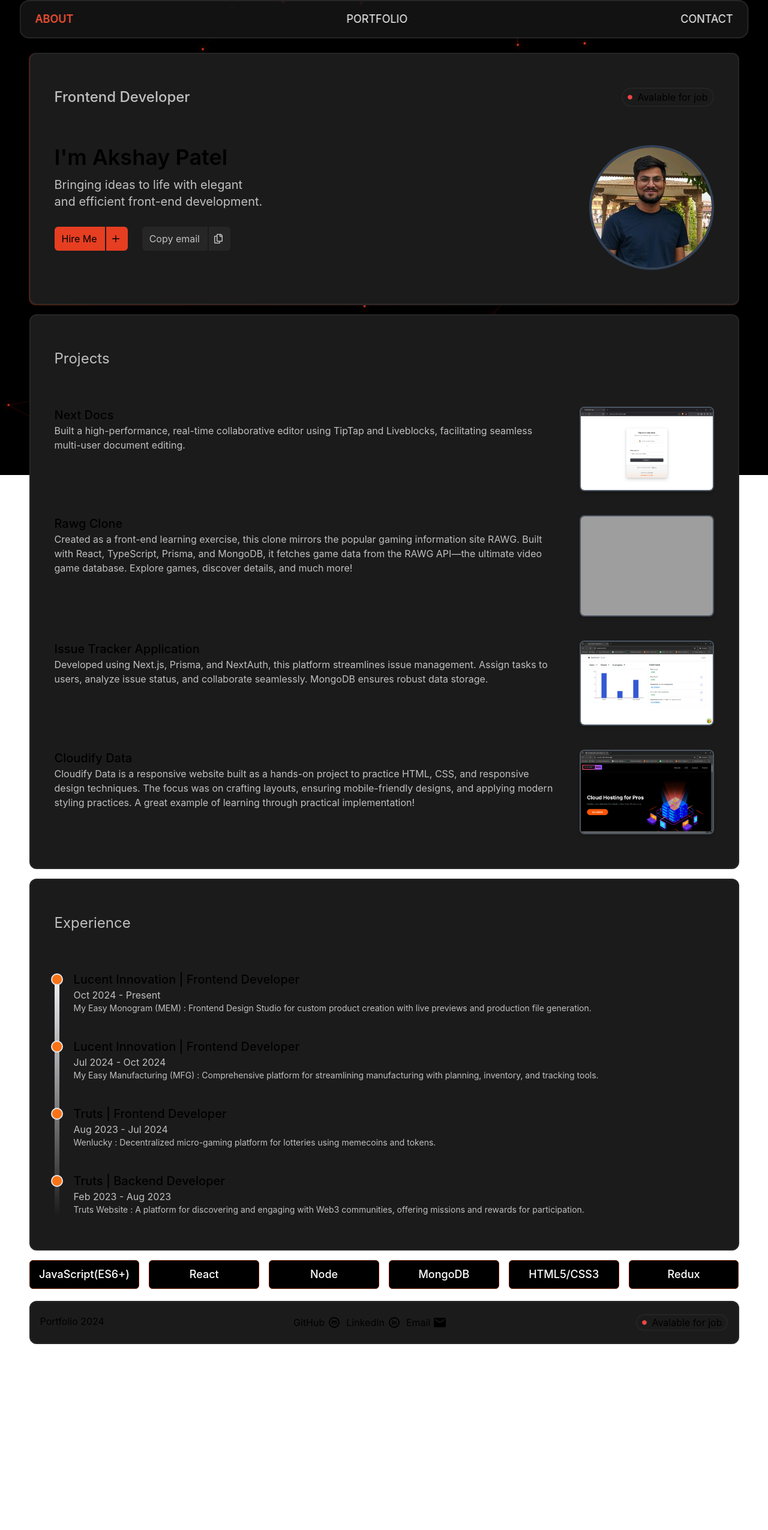
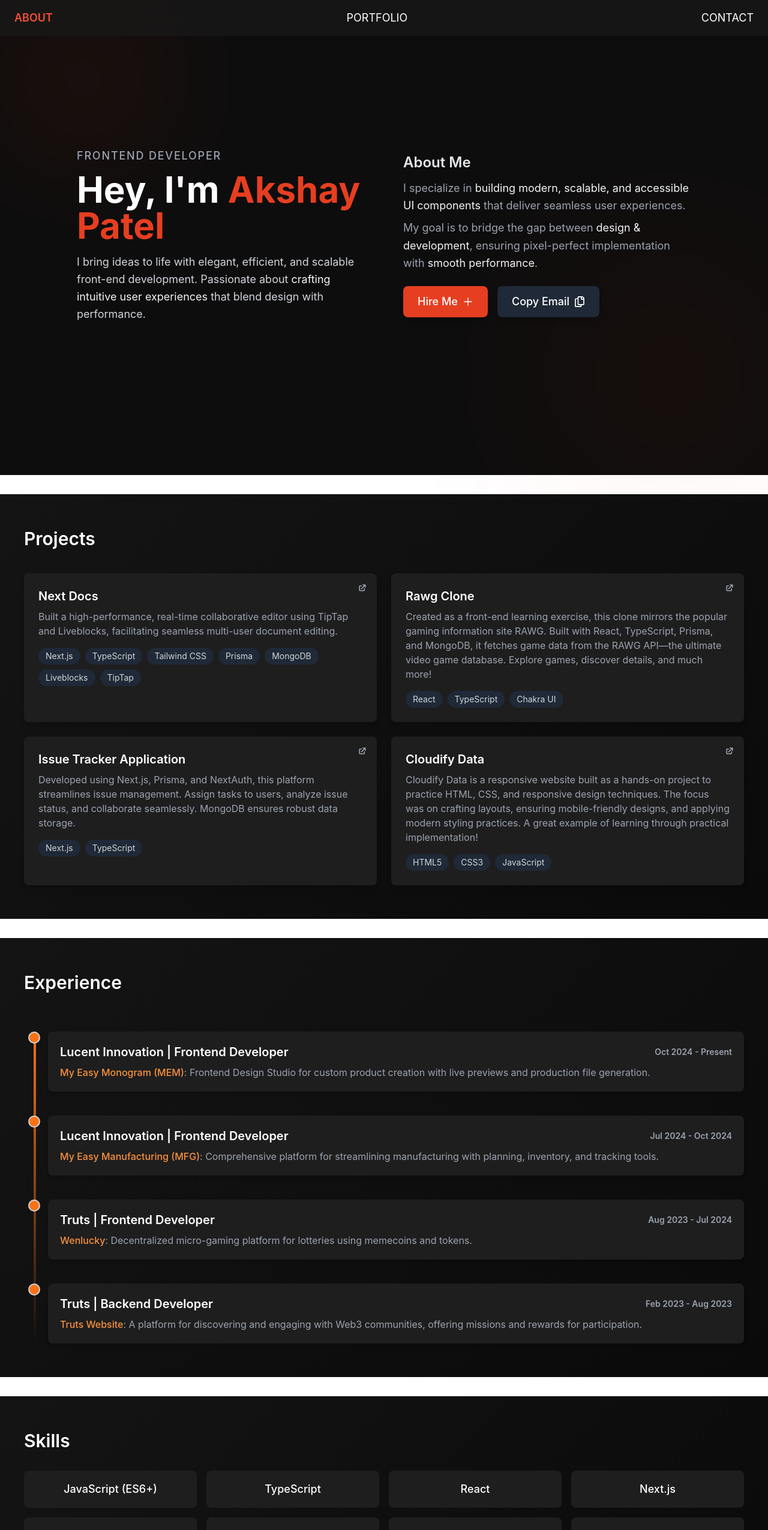
Before and after one commit to AKSHAY13PATEL/portfolio-akshay, a React (Vite) app: page / in a window 1280 px wide. Shown: the part 8-2559 px from the top of the page at 60% size. Before the commit the page ends 2257 px from the top, so only its background shows below. Built offline with nearby package versions, Linux system fonts and the light colour scheme; grey boxes are pictures that could not be loaded.

Commit message:
V2 - UI improvement. UI udpated across all the section.

```diff
--- a/src/components/ExperienceSection.tsx
+++ b/src/components/ExperienceSection.tsx
@@ -1,32 +1,54 @@
 import experiences from "../data/experience_data.json";
+import { motion } from "framer-motion";
 
 const ExperienceSection = () => {
   return (
     <div className="flex flex-col gap-16">
+      {/* Section Title */}
       <div className="flex items-center justify-start gap-2">
-        <span className="text-2xl text-secondary">Experience</span>
+        <span className="text-3xl font-semibold text-white">Experience</span>
       </div>
-      <div className="flex gap-6">
-        <div className="mt-2 h-auto w-2 bg-gradient-to-b from-gray-100 to-transparent"></div>
-        <div className="flex flex-col gap-10">
-          {experiences.map((experience, index) => {
-            return (
-              <div key={index} className="relative flex justify-between gap-10">
-                <div className="absolute left-[-38px] mt-1 h-5 w-5 rounded-full border-2 border-gray-200 bg-orange-500"></div>
-                <div>
-                  <div className="text-xl font-medium">
+
+      {/* Timeline Layout */}
+      <div className="relative flex gap-8">
+        {/* Timeline Line */}
+        <div className="absolute left-4 top-0 h-full w-1 bg-gradient-to-b from-orange-500 to-transparent"></div>
+
+        <div className="ml-10 flex w-full flex-col gap-10">
+          {experiences.map((experience, index) => (
+            <motion.div
+              key={index}
+              initial={{ opacity: 0, x: -20 }}
+              whileInView={{ opacity: 1, x: 0 }}
+              transition={{ duration: 0.5, delay: index * 0.2 }}
+              viewport={{ once: true }}
+              className="group relative cursor-pointer"
+            >
+              {/* Timeline Dot */}
+              <div className="absolute -left-[33px] top-0 h-5 w-5 rounded-full border-2 border-gray-300 bg-orange-500 transition-all duration-300 group-hover:scale-125"></div>
+
+              {/* Experience Content */}
+              <div className="rounded-lg bg-[#1e1e1e] p-5 shadow-md transition-all duration-300 ease-in-out group-hover:translate-x-3">
+                {/* Company & Role */}
+                <div className="flex items-center justify-between text-xl font-semibold text-white">
+                  <span>
                     {experience.company_name} | {experience.role}
-                  </div>
-                  <div className="text-base font-normal text-secondary">
+                  </span>
+                  <span className="text-sm text-gray-400">
                     {experience.duration}
-                  </div>
-                  <div className="text-sm text-secondary">
-                    {experience.project_name} : {experience.short_description}
-                  </div>
+                  </span>
                 </div>
+
+                {/* Project & Description */}
+                <p className="mt-2 text-gray-400">
+                  <span className="font-medium text-orange-400">
+                    {experience.project_name}
+                  </span>
+                  : {experience.short_description}
+                </p>
               </div>
-            );
-          })}
+            </motion.div>
+          ))}
         </div>
       </div>
     </div>
--- a/src/components/Footer.tsx
+++ b/src/components/Footer.tsx
@@ -7,33 +7,41 @@ import {
 
 const Footer = () => {
   return (
-    <div className="card-wrapper card-wrapper-footer flex justify-between">
-      <div>Portfolio 2024</div>
-      <div className="flex gap-2">
+    <div className="flex items-center justify-between gap-4 border-t border-gray-700 bg-[#121212] px-6 py-6 text-gray-400">
+      {/* Footer Title */}
+      <div className="text-lg font-semibold text-gray-300">Portfolio 2024</div>
+
+      {/* Social Links */}
+      <div className="flex gap-4">
         <a
           href="https://github.com/AKSHAY13PATEL"
           target="_blank"
-          className="flex items-center gap-1 hover:text-highlight"
+          className="flex items-center gap-2 transition-all duration-300 hover:text-orange-400"
         >
-          GitHub <TiSocialGithubCircular className="size-6" />
+          <TiSocialGithubCircular className="size-7 transition-transform duration-300 hover:scale-110" />
+          GitHub
         </a>
         <a
           href="https://www.linkedin.com/in/akshay-patel-917888135/"
           target="_blank"
-          className="flex items-center gap-1 hover:text-highlight"
+          className="flex items-center gap-2 transition-all duration-300 hover:text-blue-400"
         >
-          LinkedIn <TiSocialLinkedinCircular className="size-6" />
+          <TiSocialLinkedinCircular className="size-7 transition-transform duration-300 hover:scale-110" />
+          LinkedIn
         </a>
         <a
           href="mailto:akshaypatel.ap1320@gmail.com"
-          className="flex items-center gap-1 hover:text-highlight"
+          className="flex items-center gap-2 transition-all duration-300 hover:text-green-400"
         >
-          Email <MdMail className="size-6" />
+          <MdMail className="size-6 transition-transform duration-300 hover:scale-110" />
+          Email
         </a>
       </div>
-      <div className="flex items-center justify-center gap-2 rounded-3xl border-2 border-solid border-[#242424] px-2">
-        <FaCircle className="size-2 text-red-500" />
-        <span>Avalable for job</span>
+
+      {/* Availability Status */}
+      <div className="mt-3 flex items-center gap-2 rounded-full border border-gray-600 px-4 py-1 text-sm text-gray-300">
+        <FaCircle className="size-2 animate-pulse text-red-500" />
+        <span className="tracking-wide">Available for Job</span>
       </div>
     </div>
   );
--- a/src/components/HeroSection.tsx
+++ b/src/components/HeroSection.tsx
@@ -1,64 +1,113 @@
 import { useState } from "react";
-import { FaCircle, FaRegCopy } from "react-icons/fa";
+import { FaRegCopy } from "react-icons/fa";
 import { HiOutlinePlus } from "react-icons/hi";
 import { useNavigate } from "react-router-dom";
+import { motion } from "framer-motion";
 import Notification from "./Notification";
+import Highlight from "./Highlight";
 
 const HeroSection = () => {
   const navigate = useNavigate();
   const [showNotification, setShowNotification] = useState(false);
 
   return (
-    <div className="flex flex-col gap-16">
-      <div className="flex justify-between">
-        <span className="text-2xl font-medium text-secondary">
-          Frontend Developer
-        </span>
-        <div className="flex items-center justify-center gap-2 rounded-3xl border-2 border-solid border-[#242424] px-2">
-          <FaCircle className="size-2 text-red-500" />
-          <span>Avalable for job</span>
+    <div className="relative flex min-h-screen flex-col justify-center bg-[#0D0D0D] px-8 text-white md:px-16 lg:px-32">
+      {/* Background Glow Effect */}
+      <div className="absolute inset-0 z-0">
+        <div className="absolute left-10 top-10 h-[200px] w-[200px] rounded-full bg-gradient-to-br from-[#E63E21] to-[#C42D19] opacity-20 blur-[120px]"></div>
+        <div className="absolute bottom-10 right-10 h-[250px] w-[250px] rounded-full bg-gradient-to-br from-[#E63E21] to-[#C42D19] opacity-20 blur-[150px]"></div>
+      </div>
+
+      {/* Two-Column Layout */}
+      <div className="relative z-0 mx-auto grid max-w-6xl grid-cols-1 items-center gap-16 md:grid-cols-2">
+        {/* Left Column - Intro */}
+        <div className="flex flex-col items-start">
+          {/* Subheading */}
+          <motion.span
+            initial={{ opacity: 0, y: -10 }}
+            animate={{ opacity: 1, y: 0 }}
+            transition={{ duration: 0.8 }}
+            className="text-lg font-medium uppercase tracking-widest text-gray-400"
+          >
+            Frontend Developer
+          </motion.span>
+
+          {/* Name & Headline */}
+          <motion.h1
+            initial={{ opacity: 0, x: -30 }}
+            animate={{ opacity: 1, x: 0 }}
+            transition={{ duration: 0.8 }}
+            className="mt-3 text-5xl font-bold leading-tight md:text-6xl"
+          >
+            Hey, I'm <span className="text-[#E63E21]">Akshay Patel</span>
+          </motion.h1>
+
+          {/* Tagline */}
+          <motion.p
+            initial={{ opacity: 0, x: -20 }}
+            animate={{ opacity: 1, x: 0 }}
+            transition={{ duration: 0.9 }}
+            className="mt-4 max-w-lg text-lg leading-relaxed text-gray-300"
+          >
+            I bring ideas to life with elegant, efficient, and scalable
+            front-end development. Passionate about{" "}
+            <Highlight>crafting intuitive user experiences</Highlight> that
+            blend design with performance.
+          </motion.p>
         </div>
-      </div>
-      <div className="flex justify-between">
-        <div className="flex flex-col gap-7">
-          <div className="flex flex-col gap-3">
-            <span className="text-4xl font-semibold">I'm Akshay Patel</span>
-            <span className="w-[350px] text-wrap text-xl font-normal text-secondary">
-              Bringing ideas to life with elegant and efficient front-end
-              development.
-            </span>
+
+        {/* Right Column - About Me & Actions */}
+        <motion.div
+          initial={{ opacity: 0, y: 20 }}
+          animate={{ opacity: 1, y: 0 }}
+          transition={{ duration: 1, delay: 0.3 }}
+          className="flex flex-col items-start gap-6"
+        >
+          {/* About Me */}
+          <div>
+            <h2 className="text-2xl font-semibold text-gray-200">About Me</h2>
+            <p className="mt-3 text-lg leading-relaxed text-gray-400">
+              I specialize in{" "}
+              <Highlight>
+                building modern, scalable, and accessible UI components
+              </Highlight>{" "}
+              that deliver seamless user experiences.
+            </p>
+            <p className="mt-2 text-lg leading-relaxed text-gray-400">
+              My goal is to bridge the gap between{" "}
+              <Highlight>design & development</Highlight>, ensuring
+              pixel-perfect implementation with{" "}
+              <Highlight>smooth performance</Highlight>.
+            </p>
           </div>
-          <div className="flex gap-2">
-            <button
+
+          {/* Buttons */}
+          <motion.div className="flex gap-4">
+            <motion.button
+              whileHover={{ scale: 1.05 }}
+              whileTap={{ scale: 0.95 }}
               onClick={() => navigate("/contact")}
-              className="mr-4 flex h-[40px] items-center justify-center gap-1 rounded-md bg-[#E63E21] px-3"
+              className="flex items-center justify-center rounded-lg bg-[#E63E21] px-6 py-3 text-lg font-medium shadow-md transition-all hover:bg-[#c42e19]"
             >
-              Hire Me &nbsp;
-              <div className="h-full w-[2px] bg-background-default p-0"></div>
-              <HiOutlinePlus className="ml-1 size-4" />
-            </button>
-            <button
+              Hire Me <HiOutlinePlus className="ml-2" />
+            </motion.button>
+
+            <motion.button
+              whileHover={{ scale: 1.05 }}
+              whileTap={{ scale: 0.95 }}
               onClick={() => {
                 navigator.clipboard.writeText("akshaypatel.ap1320@gmail.com");
                 setShowNotification(true);
               }}
-              className="mr-4 flex h-[40px] items-center justify-center gap-1 rounded-md bg-darkgray px-3 text-secondary"
+              className="flex items-center justify-center rounded-lg bg-gray-800 px-6 py-3 text-lg font-medium shadow-md transition-all hover:bg-gray-700"
             >
-              Copy email &nbsp;
-              <div className="h-full w-[2px] bg-background-default p-0"></div>
-              <FaRegCopy className="ml-1 size-4" />
-            </button>
-          </div>
-        </div>
-        <div>
-          <img
-            src="/akshay_photo.jpg"
-            alt="Profile picture"
-            className="rounded-full border-4 border-solid border-slate-700 object-contain"
-          />
-        </div>
+              Copy Email <FaRegCopy className="ml-2" />
+            </motion.button>
+          </motion.div>
+        </motion.div>
       </div>
 
+      {/* Notification */}
       {showNotification && (
         <Notification
           text="Email copied to clipboard"
--- /dev/null
+++ b/src/components/Highlight.tsx
@@ -0,0 +1,5 @@
+const Highlight = ({ children }: { children: React.ReactNode }) => {
+  return <span className="text-gray-100">{children}</span>;
+};
+
+export default Highlight;
--- a/src/components/MainWrapper.tsx
+++ b/src/components/MainWrapper.tsx
@@ -5,17 +5,17 @@ import SkillSection from "./SkillSection";
 
 const MainWrapper = () => {
   return (
-    <div className="grid grid-cols-4 gap-4">
-      <div className="card-wrapper animated-border col-span-full">
+    <div className="flex flex-col gap-8">
+      <div className="relative">
         <HeroSection />
       </div>
-      <div className="card-wrapper col-span-full">
+      <div className="card-wrapper">
         <ProjectSection />
       </div>
-      <div className="card-wrapper col-span-full">
+      <div className="card-wrapper animated-fade-in">
         <ExperienceSection />
       </div>
-      <div className="col-span-full">
+      <div className="card-wrapper">
         <SkillSection />
       </div>
     </div>
--- a/src/components/Navbar.tsx
+++ b/src/components/Navbar.tsx
@@ -11,7 +11,7 @@ const Navbar = () => {
   const navigate = useNavigate();
 
   return (
-    <div className="fixed left-1/2 top-2 z-10 flex h-auto w-full max-w-[1215px] -translate-x-1/2 justify-between gap-2 rounded-2xl border-2 border-solid border-darkgray bg-background-default/70 px-6 py-4 text-lg uppercase backdrop-blur-md">
+    <div className="fixed left-1/2 top-2 z-20 flex h-auto w-full max-w-full -translate-x-1/2 justify-between gap-2 bg-background-default/70 px-6 py-4 text-lg uppercase backdrop-blur-md">
       {tabItems.map((tab, index) => {
         return (
           <span
--- a/src/components/ProjectSection.tsx
+++ b/src/components/ProjectSection.tsx
@@ -1,53 +1,58 @@
-import { useState } from "react";
+import { useNavigate } from "react-router-dom";
 import projects from "../data/project_data.json";
-import Carousel from "./Carousel";
-import { motion } from "motion/react";
-
-type Project = {
-  name: string;
-  description: string;
-  image: string[];
-};
+import { motion } from "framer-motion";
+import { HiExternalLink } from "react-icons/hi";
 
 const ProjectSection = () => {
-  const [open, setOpen] = useState(false);
-  const [selectedProject, setSelectedProject] = useState<Project | null>(null);
+  const navigate = useNavigate();
 
   return (
-    <>
-      <div className="flex flex-col gap-16">
-        <div className="flex items-center justify-start gap-2">
-          <span className="text-2xl text-secondary">Projects</span>
-        </div>
-        <div className="flex flex-col gap-10">
-          {projects.map((project, index) => {
-            return (
-              <div key={index} className="flex justify-between gap-10">
-                <div>
-                  <div className="text-xl font-medium">{project.name}</div>
-                  <div className="text-base font-normal text-secondary">
-                    {project.description}
-                  </div>
-                </div>
-                <div className="flex-shrink-0">
-                  <motion.img
-                    src={`${Array.isArray(project.image) ? project.image?.[0] : project.image}`}
-                    alt={project.name}
-                    className="h-auto w-56 cursor-pointer rounded-lg border-2 border-gray-600 object-cover shadow-md"
-                    onClick={() => {
-                      setOpen(true);
-                      setSelectedProject(project);
-                    }}
-                    whileHover={{ scale: 1.1, rotate: 2 }}
-                  />
-                </div>
-              </div>
-            );
-          })}
-        </div>
+    <div className="flex flex-col gap-10">
+      {/* Section Title */}
+      <div className="text-3xl font-semibold text-white">Projects</div>
+
+      {/* Grid Layout */}
+      <div className="grid grid-cols-1 gap-6 md:grid-cols-2">
+        {projects.map((project, index) => (
+          <motion.div
+            key={index}
+            className="group relative cursor-pointer rounded-lg bg-[#1e1e1e] p-6 shadow-lg transition-all duration-300 ease-in-out hover:bg-[#130f0b] hover:bg-opacity-80"
+            whileHover={{ scale: 1.05 }}
+            onClick={() =>
+              navigate(
+                `/portfolio/${project.name.toLowerCase().replace(/\s+/g, "-")}`,
+              )
+            }
+          >
+            {/* Project Name */}
+            <div className="text-xl font-semibold text-white">
+              {project.name}
+            </div>
+
+            <div>
+              <HiExternalLink className="absolute right-4 top-4 text-gray-400 transition-all duration-300 group-hover:-translate-y-1 group-hover:translate-x-1" />
+            </div>
+
+            {/* Project Description */}
+            <p className="mt-2 text-base text-gray-400">
+              {project.description}
+            </p>
+
+            {/* Technologies Used */}
+            <div className="mt-4 flex flex-wrap gap-2">
+              {project.technologies.map((tech, idx) => (
+                <span
+                  key={idx}
+                  className="rounded-full bg-gray-800 px-3 py-1 text-sm text-gray-300 transition-all duration-300 ease-in-out hover:bg-gray-200 hover:text-gray-700"
+                >
+                  {tech}
+                </span>
+              ))}
+            </div>
+          </motion.div>
+        ))}
       </div>
-      {open && <Carousel project={selectedProject} setOpen={setOpen} />}
-    </>
+    </div>
   );
 };
 
--- a/src/components/SkillSection.tsx
+++ b/src/components/SkillSection.tsx
@@ -1,25 +1,47 @@
+import { motion } from "framer-motion";
+
 const SkillSection = () => {
   const skills = [
-    { front: "JavaScript(ES6+)", back: "TypeScript" },
-    { front: "React", back: "Next.js" },
-    { front: "Node", back: "Express.js" },
-    { front: "MongoDB", back: "Redis" },
-    { front: "HTML5/CSS3", back: "Tailwind" },
-    { front: "Redux", back: "React Query" },
+    "JavaScript (ES6+)",
+    "TypeScript",
+    "React",
+    "Next.js",
+    "Node.js",
+    "Express.js",
+    "MongoDB",
+    "Redis",
+    "HTML5 / CSS3",
+    "Tailwind CSS",
+    "Redux",
+    "React Query",
   ];
 
   return (
-    <div className="flex gap-4 text-center">
-      {skills.map((skill, index) => {
-        return (
-          <div className="card-flip" key={index}>
-            <div className="card-flip-inner">
-              <div className="card-front card-wrapper-skill">{skill.front}</div>
-              <div className="card-back card-wrapper-skill">{skill.back}</div>
-            </div>
-          </div>
-        );
-      })}
+    <div className="flex flex-col gap-8">
+      {/* Title */}
+      <div className="flex items-center justify-start gap-2">
+        <span className="text-3xl font-semibold text-white">Skills</span>
+      </div>
+
+      {/* Skill Grid */}
+      <div className="grid grid-cols-2 gap-4 md:grid-cols-3 lg:grid-cols-4">
+        {skills.map((skill, index) => (
+          <motion.div
+            key={index}
+            initial={{ opacity: 0, y: 20 }}
+            whileInView={{ opacity: 1, y: 0 }}
+            viewport={{ once: true }}
+            transition={{ duration: 0.3, delay: index * 0.05 }}
+            whileHover={{
+              scale: 1.08,
+              boxShadow: "0px 0px 12px rgba(255, 100, 50, 0.8)",
+            }}
+            className="flex items-center justify-center rounded-lg border border-transparent bg-[#1e1e1e] px-6 py-4 text-lg font-medium text-white transition-all duration-300 hover:border-orange-500/80"
+          >
+            {skill}
+          </motion.div>
+        ))}
+      </div>
     </div>
   );
 };
--- a/src/data/project_data.json
+++ b/src/data/project_data.json
@@ -12,12 +12,22 @@
       "/next-docs/next_docs_7.png",
       "/next-docs/next_docs_8.png",
       "/next-docs/next_docs_9.png"
+    ],
+    "technologies": [
+      "Next.js",
+      "TypeScript",
+      "Tailwind CSS",
+      "Prisma",
+      "MongoDB",
+      "Liveblocks",
+      "TipTap"
     ]
   },
   {
     "name": "Rawg Clone",
     "description": "Created as a front-end learning exercise, this clone mirrors the popular gaming information site RAWG. Built with React, TypeScript, Prisma, and MongoDB, it fetches game data from the RAWG API—the ultimate video game database. Explore games, discover details, and much more!",
-    "image": ["/raw-game/rawg_clone_1.png", "/raw-game/rawg_clone_2.png"]
+    "image": ["/raw-game/rawg_clone_1.png", "/raw-game/rawg_clone_2.png"],
+    "technologies": ["React", "TypeScript", "Chakra UI"]
   },
   {
     "name": "Issue Tracker Application",
@@ -25,7 +35,8 @@
     "image": [
       "/issue-tracker-app/issue_tracker_app_1.png",
       "/issue-tracker-app/issue_tracker_app_2.png"
-    ]
+    ],
+    "technologies": ["Next.js", "TypeScript"]
   },
   {
     "name": "Cloudify Data",
@@ -33,6 +44,7 @@
     "image": [
       "/cloudify-data/cloudify_data_1.png",
       "/cloudify-data/cloudify_data_2.png"
-    ]
+    ],
+    "technologies": ["HTML5", "CSS3", "JavaScript"]
   }
 ]
--- a/src/index.css
+++ b/src/index.css
@@ -35,76 +35,27 @@ body {
     background-color: #f9f9f9;
   }
 }
+.card-wrapper {
+  @apply relative h-auto w-full overflow-hidden px-10 py-14 transition-all duration-300;
 
-.card-wrapper {
-  @apply h-auto w-full rounded-xl border-2 border-solid border-darkgray bg-background-default px-10 py-14;
+  /* Subtle section separation */
+  background: linear-gradient(135deg, rgba(20, 20, 20, 1), rgba(10, 10, 10, 1));
 }
 
-.card-wrapper-footer {
-  @apply px-4 py-5;
-}
-
-.card-wrapper-skill {
-  @apply text-2xl font-medium text-secondary;
-}
-
-@keyframes borderAnimation {
-  0% {
-    background-position: 0% 50%;
+/* Smooth Fade-in Animation */
+@keyframes fadeIn {
+  from {
+    opacity: 0;
+    transform: translateY(20px);
   }
-  100% {
-    background-position: 100% 50%;
+  to {
+    opacity: 1;
+    transform: translateY(0);
   }
 }
 
-.animated-border {
-  position: relative;
-  /* overflow: hidden;  */
-}
-
-.animated-border::before {
-  content: "";
-  position: absolute;
-  top: -2.5px;
-  left: -2.5px;
-  right: -2.5px;
-  bottom: -2.5px;
-  border-radius: inherit;
-  z-index: -1;
-  background: linear-gradient(90deg, #801a00, #262626, #801a00, #262626);
-  background-size: 300% 300%;
-  animation: borderAnimation 5s linear infinite;
-}
-
-.card-flip {
-  @apply min-h-12 min-w-24 flex-1;
-  perspective: 1000px;
-}
-
-.card-flip-inner {
-  @apply relative h-full w-full;
-  transform-style: preserve-3d;
-  transition: transform 0.6s;
-}
-
-.card-flip-inner:hover {
-  transform: rotateY(180deg);
-}
-
-.card-front,
-.card-back {
-  @apply absolute flex h-full w-full items-center justify-center rounded-md border border-solid border-[rgb(115,31,0)] text-lg;
-  backface-visibility: hidden;
-  -webkit-backface-visibility: hidden;
-}
-
-.card-front {
-  @apply bg-black text-white;
-}
-
-.card-back {
-  @apply bg-black text-white;
-  transform: rotateY(180deg);
+.animated-fade-in {
+  animation: fadeIn 0.5s ease-out;
 }
 
 @keyframes slideIn {
--- a/src/pages/AboutPage.tsx
+++ b/src/pages/AboutPage.tsx
@@ -5,10 +5,10 @@ import Navbar from "../components/Navbar";
 
 const AboutPage = () => {
   return (
-    <div className="mx-auto flex max-w-[1215px] flex-col gap-5 px-4">
+    <div className="relative mx-auto flex flex-col gap-10 px-0">
       <Navbar />
       <GlowingNetworkGrid />
-      <div className="mb-2 mt-24 flex flex-col gap-5">
+      <div className="relative z-10 mb-2 flex flex-col gap-10">
         <MainWrapper />
         <Footer />
       </div>
```
Also changed, not shown: src/pages/ContactPage.tsx (+20 -30 lines).
